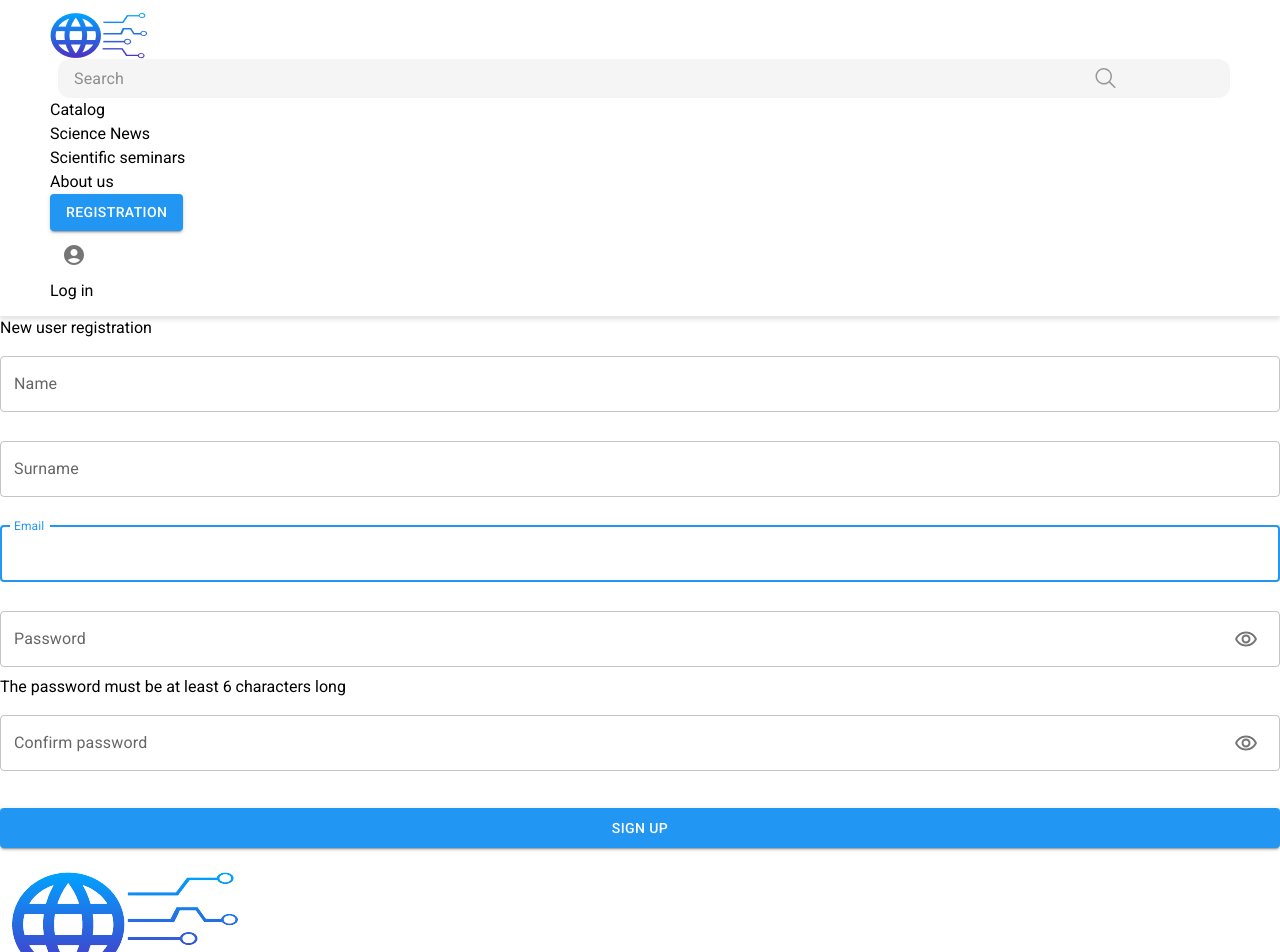
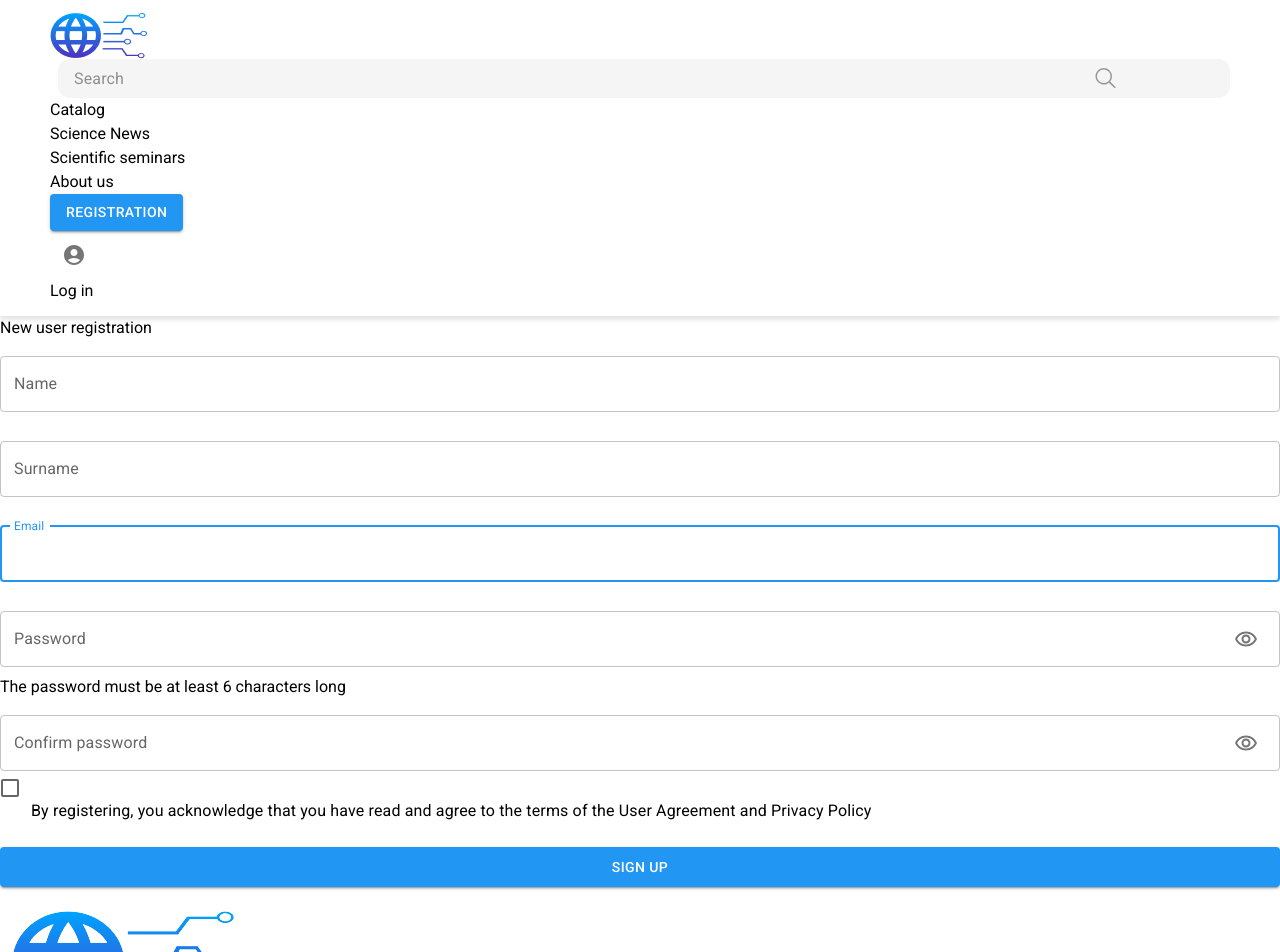
Before and after one commit to Thexasan/NasaSpaceProject, a React (Vite) app: page /register in a window 1280 px wide. Shown: the top 952 px of the page. Built offline with nearby package versions, Linux system fonts and the light colour scheme; a web font is replaced by a local one.

Commit message:
Register page finished

```diff
--- a/src/pages/Register/Register.jsx
+++ b/src/pages/Register/Register.jsx
@@ -1,17 +1,21 @@
 import {
   Box,
   Button,
+  Checkbox,
+  FormControlLabel,
   IconButton,
   InputAdornment,
   TextField,
 } from "@mui/material";
-import React, { useEffect } from "react";
+import React, { useEffect, useState } from "react";
 
-import RemoveRedEyeOutlinedIcon from '@mui/icons-material/RemoveRedEyeOutlined';
-import VisibilityOffOutlinedIcon from '@mui/icons-material/VisibilityOffOutlined';
+import RemoveRedEyeOutlinedIcon from "@mui/icons-material/RemoveRedEyeOutlined";
+import VisibilityOffOutlinedIcon from "@mui/icons-material/VisibilityOffOutlined";
 const Register = () => {
   const [show1, setShow1] = React.useState(false);
   const [show2, setShow2] = React.useState(false);
+
+  const [password, setPassword] = React.useState("");
   useEffect(() => {
     window.scrollTo(0, 0);
   }, []);
@@ -21,7 +25,7 @@ const Register = () => {
         <div className="container">
           <div className="flex items-center justify-center w-[26%] m-auto">
             <Box component="form">
-              <h1 className="text-[40px] font-[500] text-[#212121] text-center">
+              <h1 className="text-[40px] mb-[15px] font-[500] text-[#212121] text-center">
                 New user registration
               </h1>
               <TextField
@@ -58,7 +62,8 @@ const Register = () => {
                 name="password"
                 label="Password"
                 type={show1 ? "text" : "password"}
-
+                value={password}
+                onChange={(e) => setPassword(e.target.value)}
                 color="primary"
                 InputProps={{
                   endAdornment: (
@@ -69,14 +74,22 @@ const Register = () => {
                         </IconButton>
                       ) : (
                         <IconButton onClick={() => setShow1(true)}>
-                         <RemoveRedEyeOutlinedIcon/>
+                          <RemoveRedEyeOutlinedIcon />
                         </IconButton>
                       )}
                     </InputAdornment>
                   ),
                 }}
               />
-              <h1 className="ml-[10px] mb-[15px] text-[12px] font-[400] text-[#666666]">The password must be at least 6 characters long</h1>
+              {password.length != 0 && password.length <= 6 ? (
+                <h1 className="text-[red] ml-[10px] mb-[15px] text-[12px] font-[500]">
+                  The password must be at least 6 characters long
+                </h1>
+              ) : (
+                <h1 className="ml-[10px] mb-[15px] text-[12px] font-[500] text-[#666666]">
+                  The password must be at least 6 characters long
+                </h1>
+              )}
               <TextField
                 fullWidth
                 margin="normal"
@@ -94,12 +107,17 @@ const Register = () => {
                         </IconButton>
                       ) : (
                         <IconButton onClick={() => setShow2(true)}>
-                         <RemoveRedEyeOutlinedIcon/>
+                          <RemoveRedEyeOutlinedIcon />
                         </IconButton>
                       )}
                     </InputAdornment>
                   ),
                 }}
+              />
+              <FormControlLabel
+                sx={{ mt: "15px", display: "flex" }}
+                control={<Checkbox sx={{ mt: "-45px" }} color="primary" />}
+                label="By registering, you acknowledge that you have read and agree to the terms of the User Agreement and Privacy Policy"
               />
 
               <Button
```
